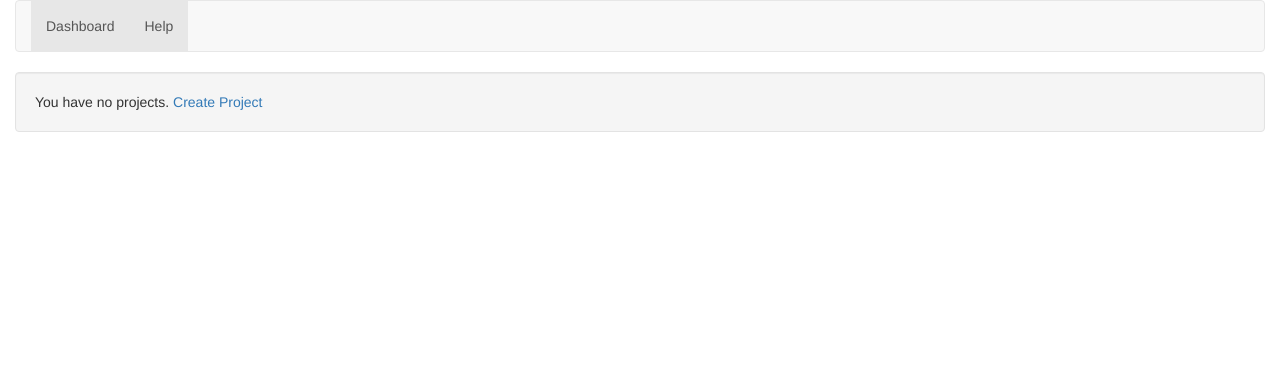
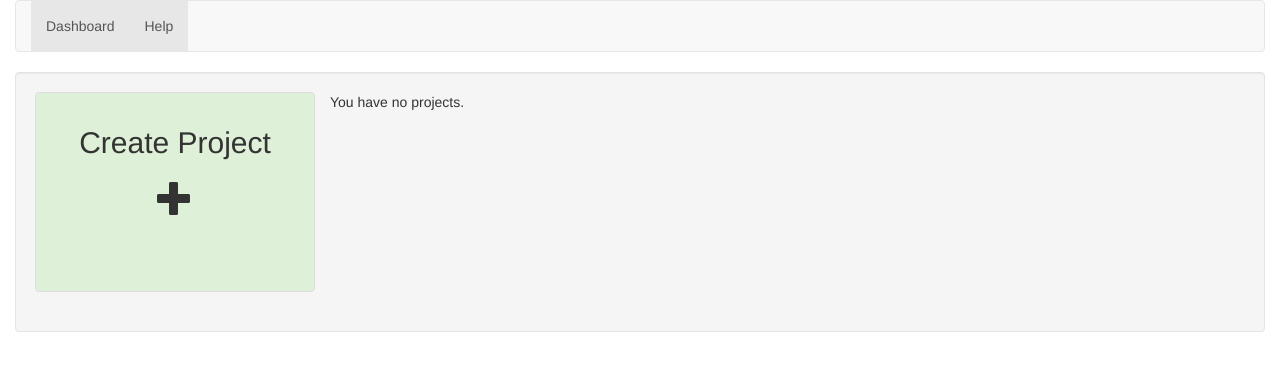
Before and after one commit to karamanolev/persephone, a Django app: page / in a window 1280 px wide. Shown: the top 371 px of the page. Run offline with Django 3.2, Linux system fonts and the light colour scheme; the visitor is signed in with stand-in values (Sample User, id 1); data that the repository does not hold is empty; parts of the project's set-up code (start-up, migrations or seed data) failed here and were passed over; some libraries are stand-ins or nearby versions.

Commit message:
Style project list

```diff
--- a/persephone/builds/static/persephone/main.css
+++ b/persephone/builds/static/persephone/main.css
@@ -12,3 +12,12 @@
     width: 100%;
     border: 1px solid black;
 }
+
+.project-list .thumbnail {
+    height: 200px;
+    text-decoration: none;
+}
+
+.project-list .thumbnail.add-project {
+    background-color: #dff0d8;
+}
--- a/persephone/builds/templates/index.html
+++ b/persephone/builds/templates/index.html
@@ -6,18 +6,39 @@
     <div class="row">
         <div class="col-md-12">
             <div class="well">
-                <div class="row">
-                    <div class="col-xs-6 col-md-3">
-                            {% for project in projects %}
-                                <a href="{% url 'builds:project' project.id %}" class="thumbnail">{{ project.name }}</a><br>
-                            {% empty %}
-                                You have no projects.
-                            {% endfor %}
-                            <a href="{% url 'builds:project_create' %}">Create Project</a>
+                <div class="row project-list">
+                    {% for project in projects %}
+                        <div class="col-md-3">
+                            <a href="{% url 'builds:project' project.id %}" class="thumbnail">
+                                <div class="caption">
+                                    <h2>{{ project.name }}</h2>
+                                    <h4>
+                                        <strong>GitHub Repo</strong><br>
+                                        {{ project.github_repo_name }}<br>
+                                        <strong>Public URL</strong><br>
+                                        {{ project.public_endpoint }}<br>
+                                    </h4>
+                                </div>
+                            </a>
+                        </div>
+                    {% empty %}
+                        You have no projects.
+                    {% endfor %}
+
+                    <div class="col-md-3">
+                        <a href="{% url 'builds:project_create' %}" class="thumbnail add-project">
+                            <div class="caption">
+                                <h2 class="text-center">Create Project</h2>
+                                <h1 class="text-center">
+                                    <span class="glyphicon glyphicon-plus" aria-hidden="true"></span>
+                                </h1>
+                            </div>
                         </a>
                     </div>
                 </div>
             </div>
         </div>
     </div>
+    </div>
+    </div>
 {% endblock %}
```
